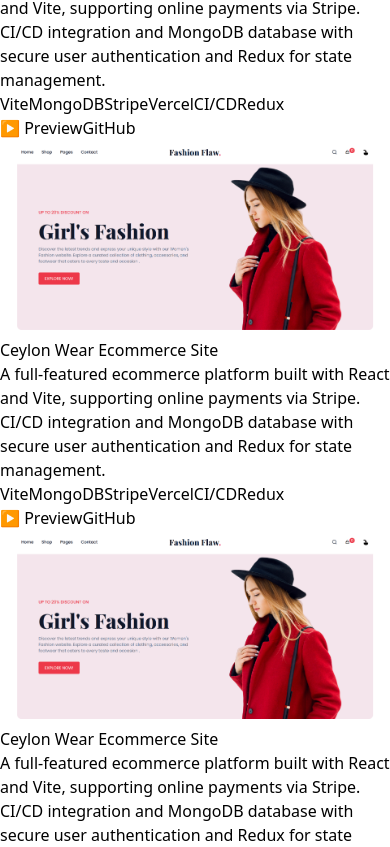
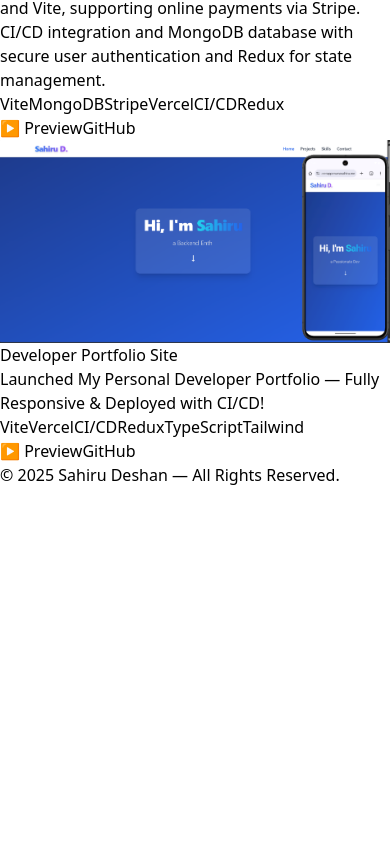
Before and after one commit to weerapperuma/WSahiruDeshan, a React (Vite) app: page /projects in a window 390 px wide. Shown: the part 837-1684 px from the top of the page. After the commit the page ends 1324 px from the top, so only its background shows below. Built offline with nearby package versions, Linux system fonts and the light colour scheme.

Commit message:
updated portfolio project to projects

```diff
--- a/src/data/projects.json
+++ b/src/data/projects.json
@@ -5,43 +5,25 @@
     "video": "https://drive.google.com/file/d/1DDxOb6rNGhsMQTZRl0-PLeZeXeAbNt37/preview",
     "title": "Movie Site using TMDB API",
     "description": "A responsive movie browser built with React and Vite using TMDB API for data and Appwrite for database and user management.",
-    "tech": ["React", "Vite", "Tailwind CSS", "TMDB API", "Appwrite", "Axios","Java","Python"],
+    "tech": ["React", "Vite", "Tailwind CSS", "TMDB API", "Appwrite", "Axios", "Java", "Python"],
     "github": "https://github.com/weerapperuma/movie-site-react.git"
   },
   {
     "id": 2,
     "image": "src/assets/cloth-store.png",
-    "video": "https://drive.google.com/uc?export=view&id=1DDxOb6rNGhsMQTZRl0-PLeZeXeAbNt37",
+    "video": "https://drive.google.com/file/d/158-_gy5c3z48gLNxYAtDn8dpm9S8xv1V/preview",
     "title": "Ceylon Wear Ecommerce Site",
     "description": "A full-featured ecommerce platform built with React and Vite, supporting online payments via Stripe. CI/CD integration and MongoDB database with secure user authentication and Redux for state management.",
     "tech": ["Vite", "MongoDB", "Stripe", "Vercel", "CI/CD", "Redux"],
     "github": "https://github.com/weerapperuma/CeylonWear-frontend.git"
   },
   {
-    "id": 2,
-    "image": "src/assets/cloth-store.png",
-    "video": "https://drive.google.com/uc?export=view&id=1DDxOb6rNGhsMQTZRl0-PLeZeXeAbNt37",
-    "title": "Ceylon Wear Ecommerce Site",
-    "description": "A full-featured ecommerce platform built with React and Vite, supporting online payments via Stripe. CI/CD integration and MongoDB database with secure user authentication and Redux for state management.",
-    "tech": ["Vite", "MongoDB", "Stripe", "Vercel", "CI/CD", "Redux"],
-    "github": "https://github.com/weerapperuma/CeylonWear-frontend.git"
-  },
-  {
-    "id": 2,
-    "image": "src/assets/cloth-store.png",
-    "video": "https://drive.google.com/uc?export=view&id=1DDxOb6rNGhsMQTZRl0-PLeZeXeAbNt37",
-    "title": "Ceylon Wear Ecommerce Site",
-    "description": "A full-featured ecommerce platform built with React and Vite, supporting online payments via Stripe. CI/CD integration and MongoDB database with secure user authentication and Redux for state management.",
-    "tech": ["Vite", "MongoDB", "Stripe", "Vercel", "CI/CD", "Redux"],
-    "github": "https://github.com/weerapperuma/CeylonWear-frontend.git"
-  },
-  {
-    "id": 2,
-    "image": "src/assets/cloth-store.png",
-    "video": "https://drive.google.com/uc?export=view&id=1DDxOb6rNGhsMQTZRl0-PLeZeXeAbNt37",
-    "title": "Ceylon Wear Ecommerce Site",
-    "description": "A full-featured ecommerce platform built with React and Vite, supporting online payments via Stripe. CI/CD integration and MongoDB database with secure user authentication and Redux for state management.",
-    "tech": ["Vite", "MongoDB", "Stripe", "Vercel", "CI/CD", "Redux"],
-    "github": "https://github.com/weerapperuma/CeylonWear-frontend.git"
+    "id": 3,
+    "image": "src/assets/portfolio-site.png",
+    "video": "https://drive.google.com/file/d/1zWa3fmx0IHYJYBDvbdWeA6QXK-8mOZoR/preview",
+    "title": "Developer Portfolio Site",
+    "description": "Launched My Personal Developer Portfolio — Fully Responsive & Deployed with CI/CD!",
+    "tech": ["Vite", "Vercel", "CI/CD", "Redux", "TypeScript", "Tailwind"],
+    "github": "https://github.com/weerapperuma/WSahiruDeshan.git"
   }
 ]
--- a/src/pages/Hero.tsx
+++ b/src/pages/Hero.tsx
@@ -73,7 +73,9 @@ export const Hero = () => {
             <div className="relative z-10">
                 <div className="h-screen" />
                 <About />
+                <div className="my-12 border-t border-gray-300" />
                 <Biography />
+                <div className="my-12 border-t border-gray-300" />
                 <Projects />
             </div>
         </div>
--- a/src/pages/Projects.tsx
+++ b/src/pages/Projects.tsx
@@ -3,7 +3,7 @@ import { ProjectCard } from "../components/ProjectCard";
 
 export const Projects = () => {
     return (
-        <div className="w-full min-h-screen bg-white/60 backdrop-blur-md border border-white/40 rounded-none sm:rounded-3xl shadow-2xl p-6 sm:p-10 flex flex-col justify-center">
+        <div className="w-full min-h-screen bg-white/80 backdrop-blur-md border border-white/40 rounded-none sm:rounded-3xl shadow-2xl p-6 sm:p-10 flex flex-col justify-center">
 
             {/* Title Section */}
             <div className="mb-12 text-center">
--- a/src/pages/Skills.tsx
+++ b/src/pages/Skills.tsx
@@ -23,7 +23,7 @@ const certificates = [
 const Skills = () => {
     return (
         <div className="min-h-screen bg-white/80 py-12 px-6 sm:px-8 backdrop-blur-sm rounded-xl shadow-md container mx-auto p-4">
-            <h2 className="text-3xl font-bold text-center my-8">My Skills</h2>
+            <h2 className="text-3xl font-bold text-center my-8 text-gray-700">My Skills</h2>
 
             {/* Skill Icons */}
             <div className="grid grid-cols-2 md:grid-cols-4 gap-6 mb-8">
@@ -50,7 +50,8 @@ const Skills = () => {
             </div>
 
             {/* Certification Grid */}
-            <h2 className="text-3xl font-bold text-center my-8">Certifications</h2>
+            <h2 className="text-3xl font-bold text-center my-8 text-gray-700">Certifications</h2>
+
             <div className="grid grid-cols-1 sm:grid-cols-2 md:grid-cols-3 lg:grid-cols-4 gap-6">
                 {certificates.map((cert, index) => (
                     <CertificationCard key={index} imageUrl={cert} />
--- a/src/pages/home/About.tsx
+++ b/src/pages/home/About.tsx
@@ -1,6 +1,6 @@
 const About = () => {
     return (
-        <div className="w-full min-h-screen bg-white/60 backdrop-blur-md border border-white/40 rounded-none sm:rounded-3xl shadow-2xl p-6 sm:p-10 flex flex-col justify-center">
+        <div className="w-full min-h-screen bg-white/80 backdrop-blur-md border border-white/40 rounded-none sm:rounded-3xl shadow-2xl p-6 sm:p-10 flex flex-col justify-center">
             <h1 className="text-4xl sm:text-5xl font-extrabold text-center text-gray-900 mb-8 tracking-tight">
                 About Me
             </h1>
--- a/src/pages/home/Biography.tsx
+++ b/src/pages/home/Biography.tsx
@@ -41,7 +41,7 @@ const Biography: React.FC = () => {
     const competitions = ["Inovesta", "Circle Edge"];
 
     return (
-        <div className="w-full min-h-screen bg-white/60 backdrop-blur-md border border-white/40 rounded-none sm:rounded-3xl shadow-2xl p-6 sm:p-10 flex flex-col justify-center">
+        <div className="w-full min-h-screen bg-white/80 backdrop-blur-md border border-white/40 rounded-none sm:rounded-3xl shadow-2xl p-6 sm:p-10 flex flex-col justify-center">
             <h1 className="text-4xl sm:text-5xl font-extrabold text-center text-gray-900 mb-16">
                 🚀 My Journey
             </h1>
```
Also changed, not shown: src/assets/portfolio-site.png (added).
